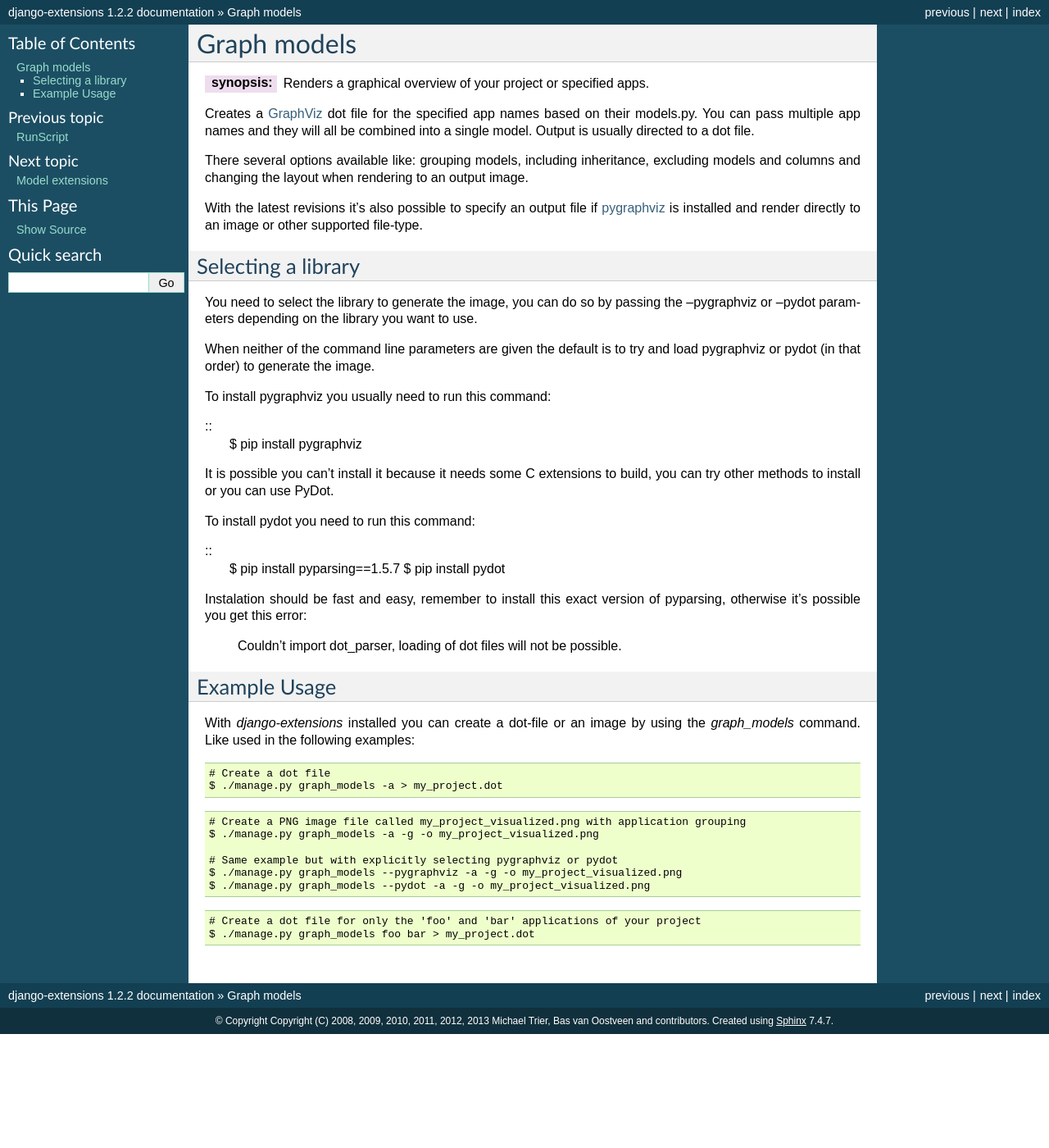
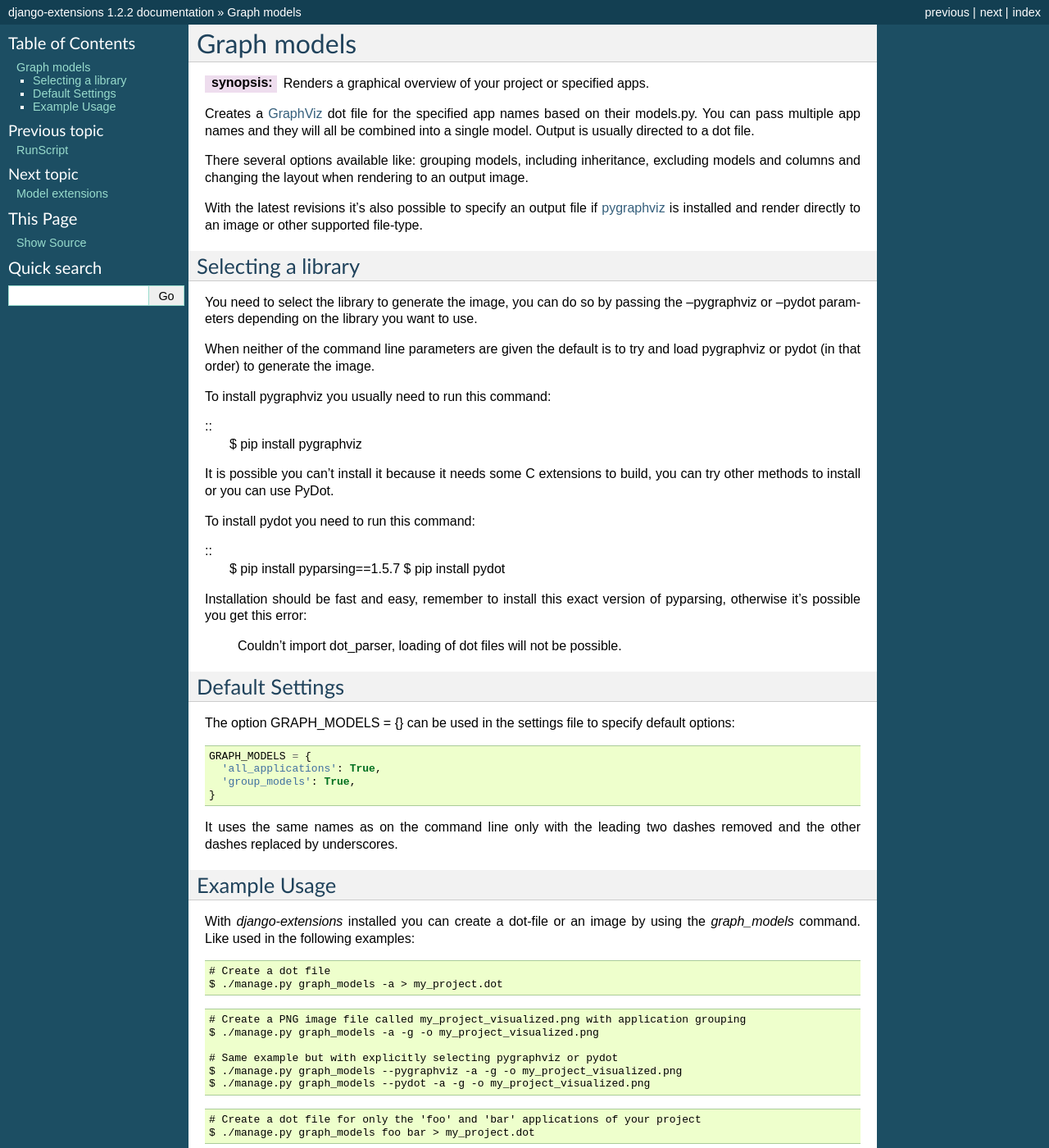
Before and after one commit to django-extensions/django-extensions, a Sphinx documentation site: the page built from docs/graph_models.rst, in a window 1280 px wide and 1400 px high. Shown: the whole window at 82% size. Built offline with Sphinx 7.4.7, drawn with Linux system fonts in a browser that asks for light colours; pages that are not in the unit, such as notebooks, are missing from menus.

Commit message:
document graph_models default options in settings file

```diff
--- a/docs/graph_models.rst
+++ b/docs/graph_models.rst
@@ -39,10 +39,24 @@ To install pydot you need to run this command:
   $ pip install pyparsing==1.5.7
   $ pip install pydot
 
-Instalation should be fast and easy, remember to install this exact version of
+Installation should be fast and easy, remember to install this exact version of
 pyparsing, otherwise it's possible you get this error:
 
     Couldn't import dot_parser, loading of dot files will not be possible.
+
+
+Default Settings
+----------------
+
+The option GRAPH_MODELS = {} can be used in the settings file to specify default options::
+
+  GRAPH_MODELS = {
+    'all_applications': True,
+    'group_models': True,
+  }
+
+It uses the same names as on the command line only with the leading two dashes removed and
+the other dashes replaced by underscores.
 
 
 Example Usage
```
